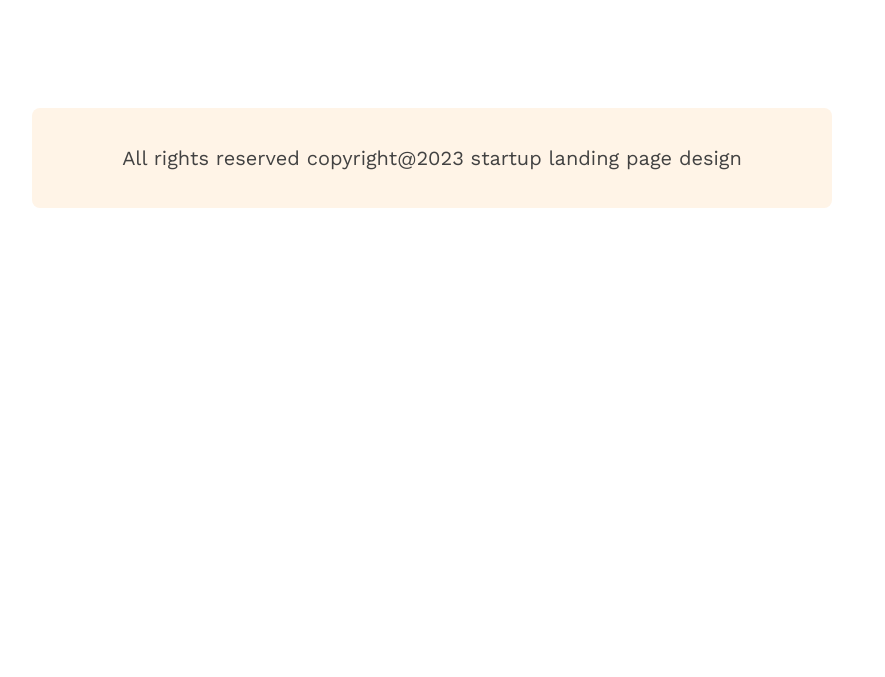
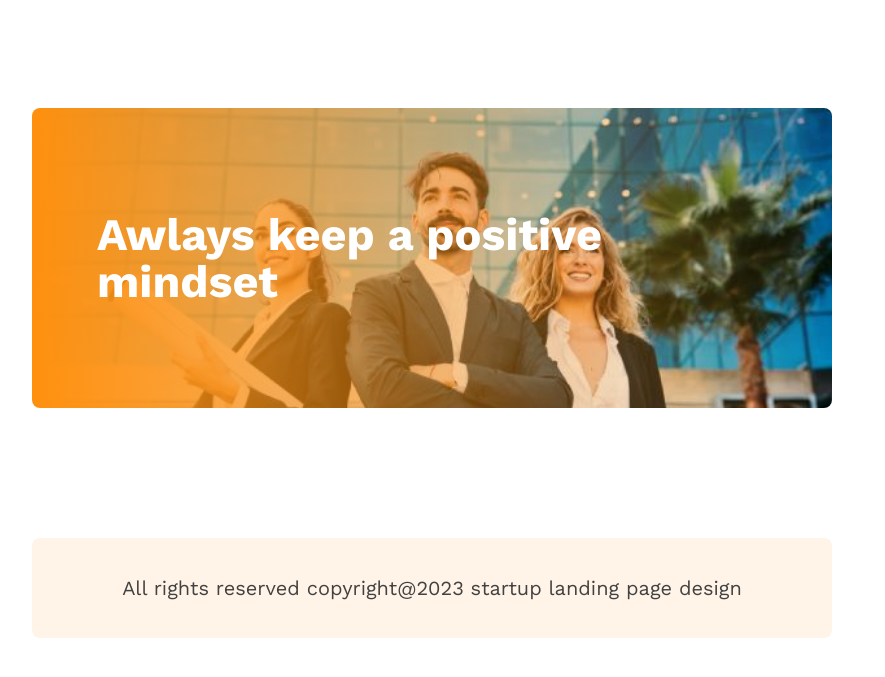
Before and after one commit to Tanvir-Bhuiyan00/g3-architects, a plain HTML site: page index.html in a window 1280 px wide. Shown: the part 4660-5337 px from the top of the page, without its empty margins (208-1093 px from the left). Before the commit the page ends 5083 px from the top, so only its background shows below. Drawn offline with nearby package versions, Linux system fonts and the light colour scheme.

Commit message:
added ad-section

```diff
--- a/index.html
+++ b/index.html
@@ -162,6 +162,9 @@
           </div>
         </div>
       </section>
+      <section class="ad-section">
+        <h2 class="ad-title">Awlays keep a positive mindset</h2>
+      </section>
     </main>
     <footer>
       <div class="footer-container">
--- a/styles/style.css
+++ b/styles/style.css
@@ -319,6 +319,29 @@ header {
   mix-blend-mode: luminosity;
 }
 
+/** ad section */
+.ad-section {
+  height: 300px;
+  margin: auto 240px 130px 240px;
+  background: linear-gradient(90deg, #FF900E 0%, rgba(0, 95, 172, 0) 100%),
+    url(../images/banner.jpg);
+  background-repeat: no-repeat;
+  background-size: 100%;
+  border-radius: 8px;
+  display: flex;
+  align-items: center;
+
+}
+
+.ad-title {
+  font-weight: 700;
+  font-size: 45px;
+  color: #FFFFFF;
+  width: 510px;
+  margin-left: 65px;
+  line-height: 47px;
+}
+
 /** Fotter Styles */
 .footer-container {
   margin: auto 240px 215px 240px;
@@ -335,3 +358,5 @@ header {
   font-size: 20px;
   color: #424242;
 }
+
+/*! Media Queries */
```
Also changed, not shown: images/banner.jpg (added).
